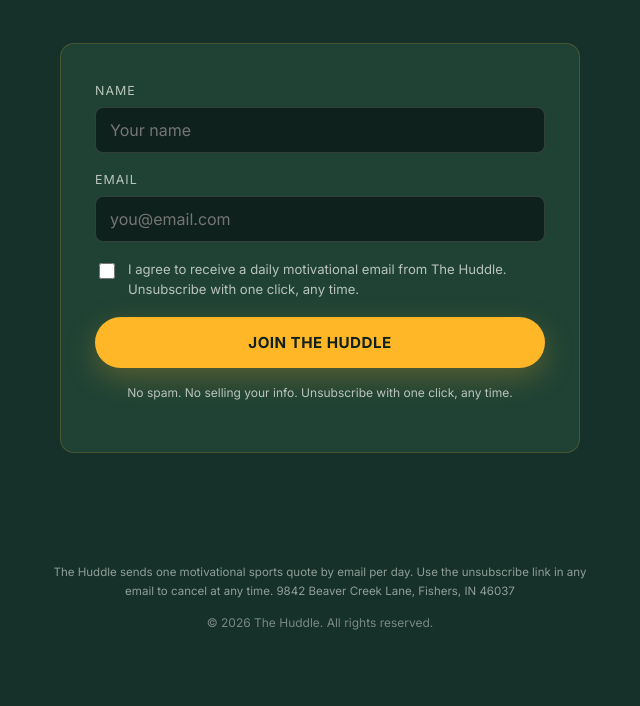
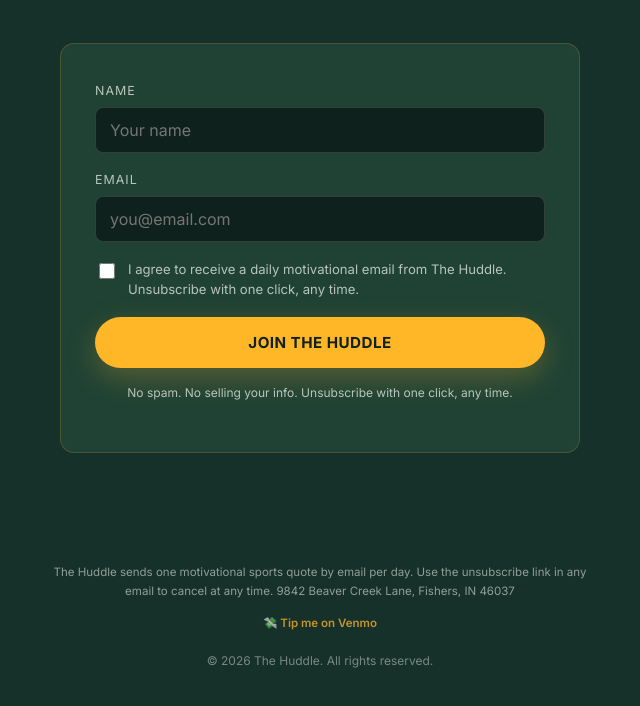
Before and after one commit to drewsimone/the-huddle, a website: page index.html in a window 1280 px wide. Shown: the part 1876-2582 px from the top of the page, without its empty margins (320-960 px from the left). Drawn offline with Linux system fonts and the light colour scheme.

Commit message:
Update index.html

```diff
--- a/index.html
+++ b/index.html
@@ -612,6 +612,10 @@
       <p class="site-footer__legal">
         The Huddle sends one motivational sports quote by email per day. Use the unsubscribe link in any email to cancel at any time. 9842 Beaver Creek Lane, Fishers, IN 46037
       </p>
+      <p class="site-footer__legal" style="margin-bottom: 20px;">
+  <a href="https://venmo.com/drewsimone317" target="_blank" rel="noopener" style="color: var(--amber); text-decoration: none; font-weight: 600;">💸 Tip me on Venmo</a>
+</p>
+
       <p class="site-footer__copy">© 2026 The Huddle. All rights reserved.</p>
     </div>
   </footer>
```
